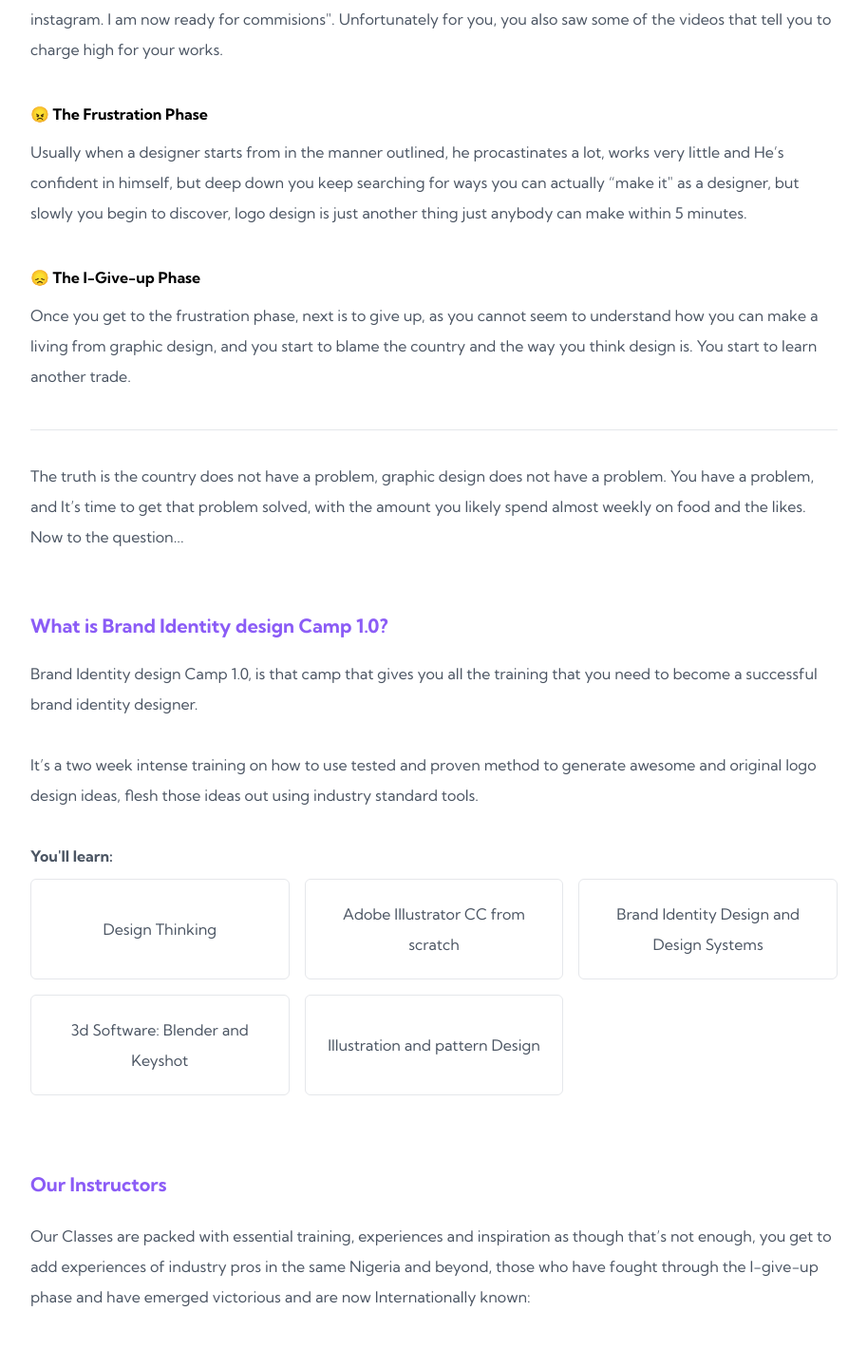
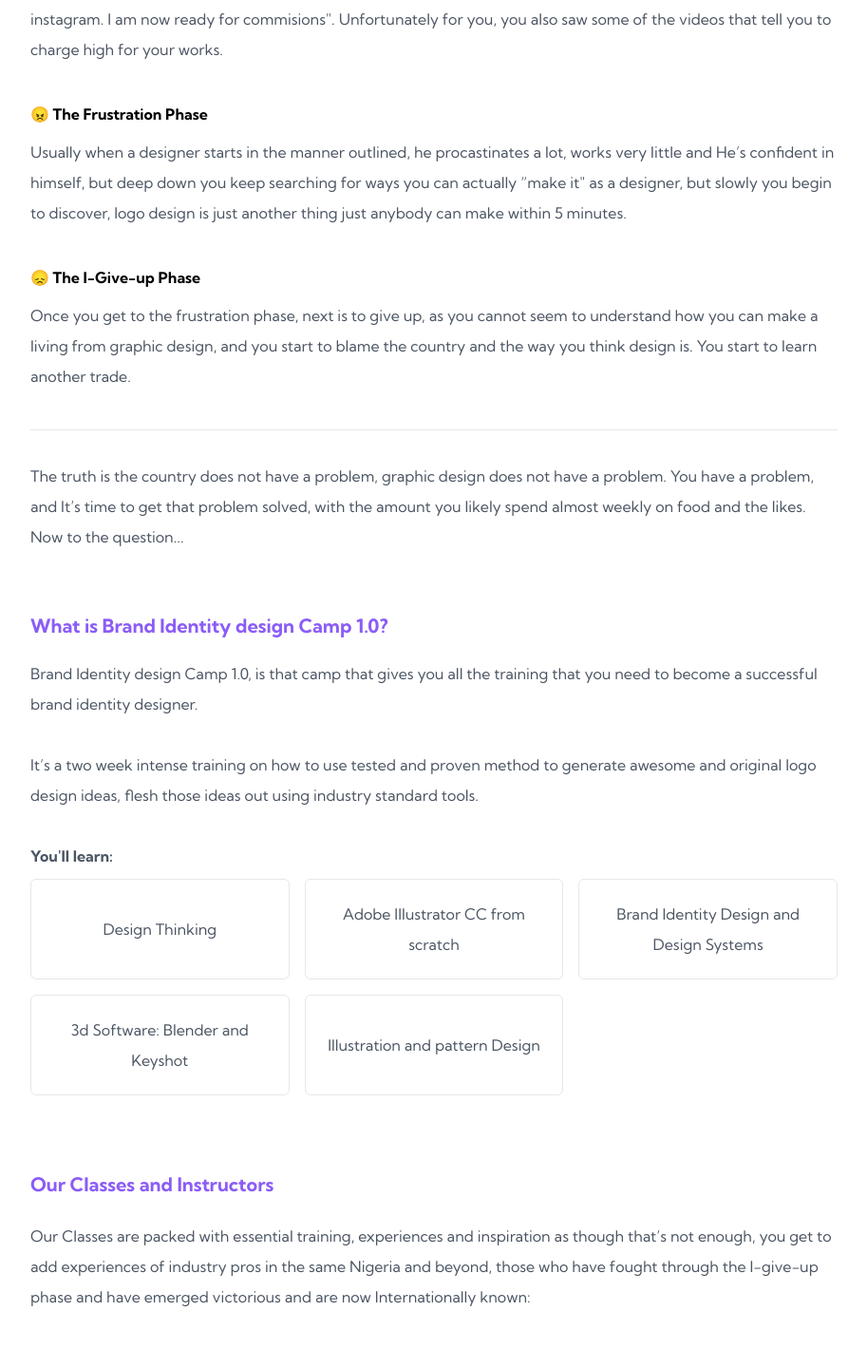
Before and after one commit to bolub/dashcreate, a Next.js app: page / in a window 1280 px wide. Shown: the part 1190-2610 px from the top of the page at 95% size, without its empty margins (183-1096 px from the left). Built offline with nearby package versions, Linux system fonts and the light colour scheme; grey boxes are pictures that could not be loaded.

Commit message:
try again

```diff
--- a/pages/index.js
+++ b/pages/index.js
@@ -1,7 +1,7 @@
 import Head from 'next/head';
-import Navbar from '../Components/Navbar';
-import Phase from '../Components/Phase';
-import TextWithIcon from '../Components/TextWithIcon';
+import Navbar from '../components/Navbar';
+import Phase from '../components/Phase';
+import TextWithIcon from '../components/TextWithIcon';
 import { Instructors } from '../data';
 
 export default function Home() {
@@ -193,7 +193,7 @@ export default function Home() {
 
               <Phase
                 title='😠 The Frustration Phase'
-                description='Usually when a designer starts from in the manner outlined, he procastinates a lot, works very little and He’s confident in himself, but deep down you keep searching for ways you can actually “make it" as a designer, but slowly you begin to discover, logo design is just another thing just anybody can make within 5 minutes.'
+                description='Usually when a designer starts in the manner outlined, he procastinates a lot, works very little and He’s confident in himself, but deep down you keep searching for ways you can actually “make it" as a designer, but slowly you begin to discover, logo design is just another thing just anybody can make within 5 minutes.'
               />
 
               <Phase
@@ -254,7 +254,7 @@ export default function Home() {
 
                 <div className='mb-8' id='instructors'>
                   <p className='text-xl font-bold text-purple-500 mb-6 '>
-                    Our Instructors
+                    Our Classes and Instructors
                   </p>
 
                   <p className='mb-10'>
```
